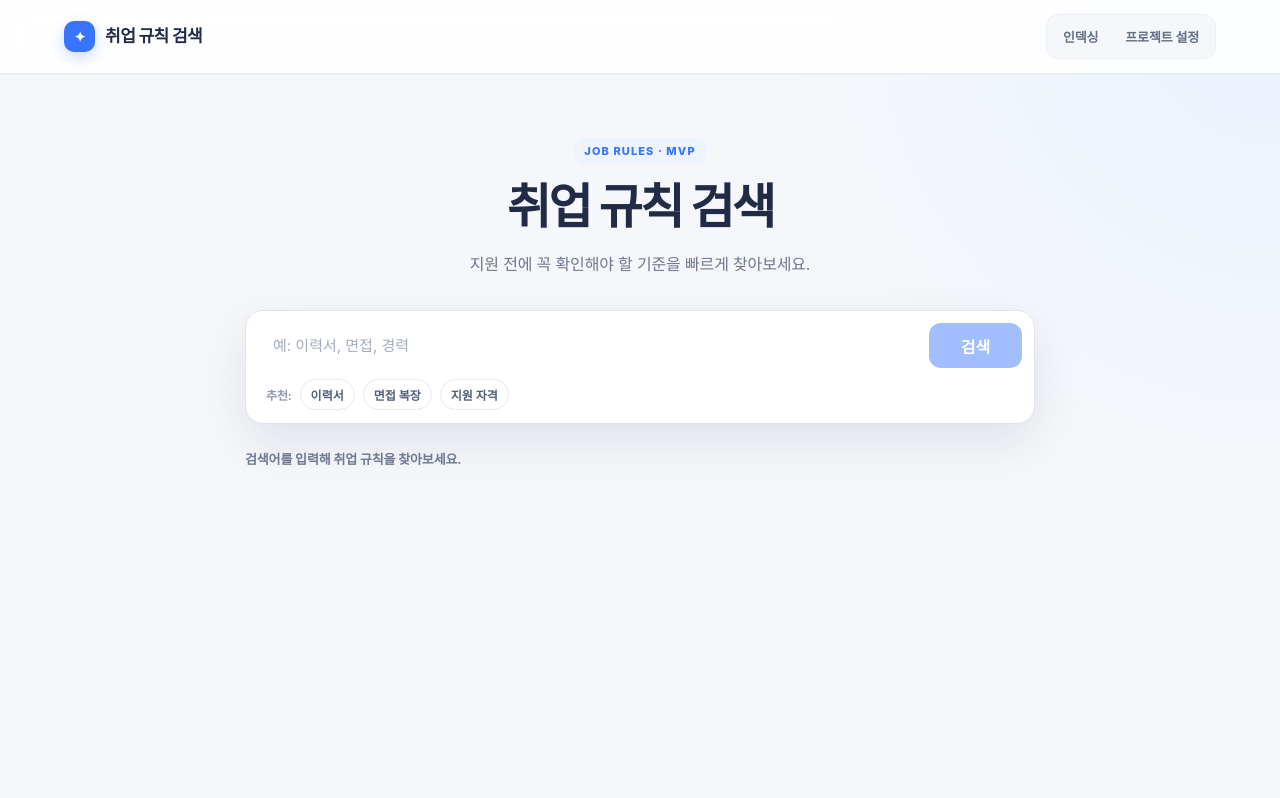
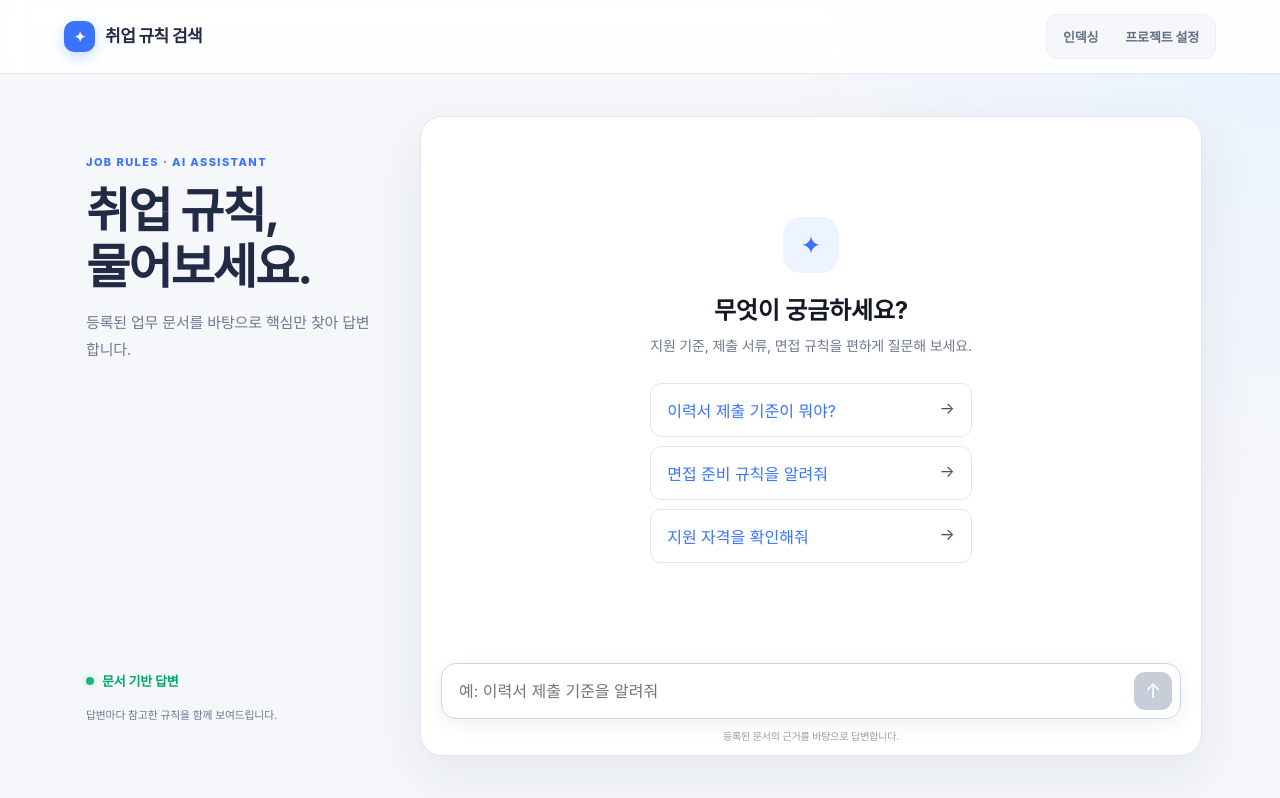
Before and after one commit to thapxlap/job-rules-agent, a Next.js app: page / in a window 1280 px wide. Shown: the top 798 px of the page. Built offline with nearby package versions, Linux system fonts and the light colour scheme.

Commit message:
Add public grounded chat experience

```diff
--- a/app/api/chat/route.ts
+++ b/app/api/chat/route.ts
@@ -1,7 +1,5 @@
 import { FieldPath } from "@google-cloud/firestore";
-import { visibilityKeysFor } from "@/lib/server/access";
 import { generateGroundedAnswer, embedText } from "@/lib/server/ai";
-import { AuthError, requireUser } from "@/lib/server/auth";
 import { serverDb } from "@/lib/server/firebase-admin";
 import type { ChatEvent, Source } from "@/lib/shared/types";
 
@@ -70,7 +68,6 @@ async function retrieve(question: string, scopes: string[]): Promise<ChunkResult
 
 export async function POST(request: Request) {
   try {
-    const user = await requireUser(request);
     const body = (await request.json()) as { question?: unknown };
     const question = typeof body.question === "string" ? body.question.trim() : "";
 
@@ -81,7 +78,8 @@ export async function POST(request: Request) {
       );
     }
 
-    const chunks = await retrieve(question, visibilityKeysFor(user));
+    // This MVP intentionally has no login. Only documents indexed as PUBLIC are searchable.
+    const chunks = await retrieve(question, ["PUBLIC"]);
     const publicSources: Source[] = chunks.map(({ text: _text, ...source }) => source);
     const encoder = new TextEncoder();
 
@@ -133,9 +131,6 @@ export async function POST(request: Request) {
       },
     });
   } catch (error) {
-    if (error instanceof AuthError) {
-      return Response.json({ error: error.message }, { status: error.status });
-    }
     const message = error instanceof Error ? error.message : "요청 처리에 실패했습니다.";
     const missingIndex = message.includes("index") || message.includes("FAILED_PRECONDITION");
     return Response.json(
--- a/app/globals.css
+++ b/app/globals.css
@@ -63,7 +63,8 @@ a { color: inherit; text-decoration: none; }
 .typing { color: var(--muted); }
 .sources { margin-top: 13px; display: grid; gap: 7px; text-align: left; }
 .sources > span { font-size: 11px; color: var(--muted); font-weight: 700; }
-.sources button { display: flex; gap: 10px; align-items: center; border: 1px solid var(--line); background: white; border-radius: 10px; padding: 9px 11px; cursor: pointer; text-align: left; }
+.sources button, .sources > div { display: flex; gap: 10px; align-items: center; border: 1px solid var(--line); background: white; border-radius: 10px; padding: 9px 11px; text-align: left; }
+.sources button { cursor: pointer; }
 .sources button:hover { border-color: #b9c4e5; }
 .sources b { display: grid; place-items: center; width: 28px; height: 28px; border-radius: 7px; background: var(--blue-soft); color: var(--blue); font-size: 11px; }
 .sources button > span { font-size: 12px; font-weight: 650; }
--- a/app/page.tsx
+++ b/app/page.tsx
@@ -1,39 +1,113 @@
 "use client";
 
-import { useState } from "react";
-type JobRule = { id: string; title: string; category: string; content: string; section: string; distance: number };
+import { FormEvent, useState } from "react";
 
-const examples = ["이력서", "면접 복장", "지원 자격"];
+type Source = { id: string; title: string; section: string; distance: number };
+type Message = { id: string; role: "user" | "assistant"; content: string; sources?: Source[] };
+type ChatEvent =
+  | { type: "sources"; sources: Source[] }
+  | { type: "delta"; text: string }
+  | { type: "done" }
+  | { type: "error"; message: string };
+
+const starters = ["이력서 제출 기준이 뭐야?", "면접 준비 규칙을 알려줘", "지원 자격을 확인해줘"];
 
 export default function Home() {
-  const [keyword, setKeyword] = useState("");
-  const [rules, setRules] = useState<JobRule[]>([]);
-  const [message, setMessage] = useState("검색어를 입력해 취업 규칙을 찾아보세요.");
+  const [question, setQuestion] = useState("");
+  const [messages, setMessages] = useState<Message[]>([]);
+  const [isLoading, setIsLoading] = useState(false);
+  const [error, setError] = useState("");
 
-  async function search(value = keyword) {
-    const term = value.trim();
-    if (!term) return;
-    setKeyword(value); setMessage("검색 중…");
+  async function ask(value = question) {
+    const text = value.trim();
+    if (!text || isLoading) return;
+
+    const userMessage: Message = { id: crypto.randomUUID(), role: "user", content: text };
+    const assistantId = crypto.randomUUID();
+    setMessages((current) => [...current, userMessage, { id: assistantId, role: "assistant", content: "" }]);
+    setQuestion("");
+    setError("");
+    setIsLoading(true);
+
     try {
-      const response = await fetch("/api/rules/search", { method: "POST", headers: { "Content-Type": "application/json" }, body: JSON.stringify({ query: term }) });
-      const payload = await response.json() as { results?: JobRule[]; error?: string };
-      if (!response.ok) throw new Error(payload.error);
-      const found = payload.results ?? [];
-      setRules(found);
-      setMessage(found.length ? `${found.length}개의 규칙을 찾았습니다.` : "일치하는 규칙이 없습니다.");
-    } catch (error) { setMessage(error instanceof Error ? error.message : "검색에 실패했습니다."); }
+      const response = await fetch("/api/chat", {
+        method: "POST",
+        headers: { "Content-Type": "application/json" },
+        body: JSON.stringify({ question: text }),
+      });
+      if (!response.ok || !response.body) {
+        const payload = await response.json().catch(() => ({}));
+        throw new Error(payload.error || "답변을 불러오지 못했습니다.");
+      }
+
+      const reader = response.body.getReader();
+      const decoder = new TextDecoder();
+      let buffer = "";
+      let sources: Source[] = [];
+
+      const update = (content?: string) => {
+        setMessages((current) => current.map((message) =>
+          message.id === assistantId ? { ...message, content: content ?? message.content, sources } : message,
+        ));
+      };
+
+      while (true) {
+        const { done, value } = await reader.read();
+        buffer += decoder.decode(value, { stream: !done });
+        const lines = buffer.split("\n");
+        buffer = lines.pop() ?? "";
+
+        for (const line of lines) {
+          if (!line) continue;
+          const event = JSON.parse(line) as ChatEvent;
+          if (event.type === "sources") { sources = event.sources; update(); }
+          if (event.type === "delta") {
+            setMessages((current) => current.map((message) =>
+              message.id === assistantId ? { ...message, content: message.content + event.text, sources } : message,
+            ));
+          }
+          if (event.type === "error") throw new Error(event.message);
+        }
+        if (done) break;
+      }
+    } catch (caught) {
+      setMessages((current) => current.filter((message) => message.id !== assistantId));
+      setError(caught instanceof Error ? caught.message : "답변 생성 중 오류가 발생했습니다.");
+    } finally {
+      setIsLoading(false);
+    }
   }
 
-  return <main className="appShell">
-    <section className="hero"><span className="eyebrow">JOB RULES · MVP</span><h1>취업 규칙 검색</h1><p>지원 전에 꼭 확인해야 할 기준을 빠르게 찾아보세요.</p></section>
-    <section className="searchCard">
-      <form onSubmit={(e) => { e.preventDefault(); void search(); }}>
-        <input value={keyword} onChange={(e) => setKeyword(e.target.value)} placeholder="예: 이력서, 면접, 경력" />
-        <button disabled={!keyword.trim()}>검색</button>
+  function submit(event: FormEvent) { event.preventDefault(); void ask(); }
+
+  return <main className="chatShell">
+    <aside className="chatIntro">
+      <div>
+        <span className="eyebrow">JOB RULES · AI ASSISTANT</span>
+        <h1>취업 규칙,<br />물어보세요.</h1>
+        <p>등록된 업무 문서를 바탕으로 핵심만 찾아 답변합니다.</p>
+      </div>
+      <div className="trustNote"><span className="statusDot" />문서 기반 답변<small>답변마다 참고한 규칙을 함께 보여드립니다.</small></div>
+    </aside>
+    <section className="chatPanel">
+      {messages.length === 0 ? <div className="emptyState">
+        <div className="spark">✦</div>
+        <h2>무엇이 궁금하세요?</h2>
+        <p>지원 기준, 제출 서류, 면접 규칙을 편하게 질문해 보세요.</p>
+        <div className="starterGrid">{starters.map((starter) => <button key={starter} onClick={() => void ask(starter)}><span>{starter}</span> →</button>)}</div>
+      </div> : <div className="messageList">{messages.map((message) => <article className={`message ${message.role}`} key={message.id}>
+        <div className="avatar">{message.role === "user" ? "나" : "AI"}</div>
+        <div className="messageBody"><strong>{message.role === "user" ? "내 질문" : "취업 규칙 도우미"}</strong>
+          <div className="messageText">{message.content || "답변을 준비하고 있어요…"}</div>
+          {message.role === "assistant" && message.sources && message.sources.length > 0 && <div className="sources"><span>참고한 규칙</span>{message.sources.map((source, index) => <div key={source.id}><b>S{index + 1}</b><span>{source.title}<small>{source.section}</small></span></div>)}</div>}
+        </div>
+      </article>)}</div>}
+      {error && <p className="inlineError">{error}</p>}
+      <form className="composer" onSubmit={submit}>
+        <textarea value={question} onChange={(event) => setQuestion(event.target.value)} placeholder="예: 이력서 제출 기준을 알려줘" rows={1} disabled={isLoading} />
+        <button type="submit" disabled={isLoading || !question.trim()} aria-label="질문 보내기">↑</button>
       </form>
-      <div className="examples">추천: {examples.map((item) => <button key={item} onClick={() => void search(item)}>{item}</button>)}</div>
+      <p className="disclaimer">등록된 문서의 근거를 바탕으로 답변합니다.</p>
     </section>
-    <p className="resultMessage">{message}</p>
-    <section className="ruleList">{rules.map((rule) => <article className="ruleCard" key={rule.id}><span>{rule.category} · {rule.section}</span><h2>{rule.title}</h2><p>{rule.content}</p></article>)}</section>
   </main>;
 }
```
